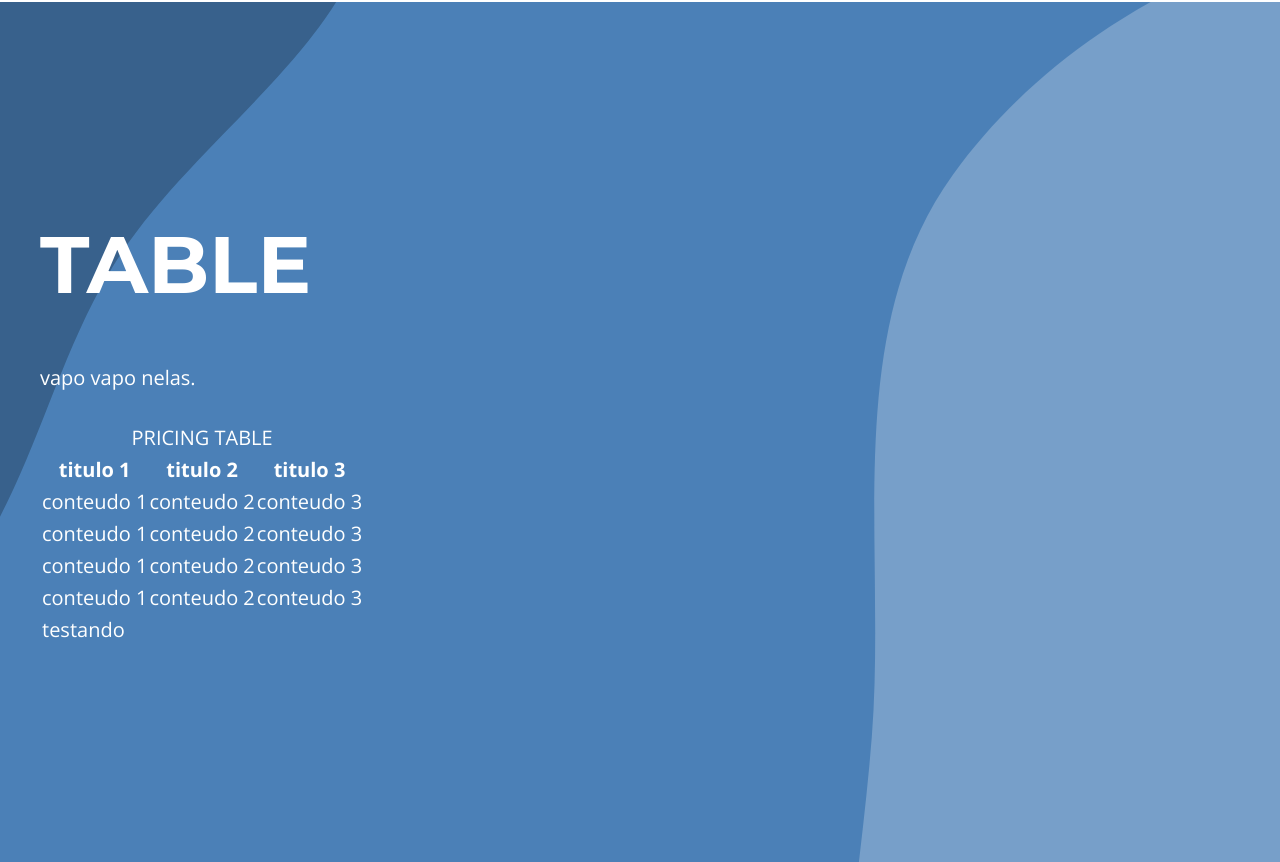
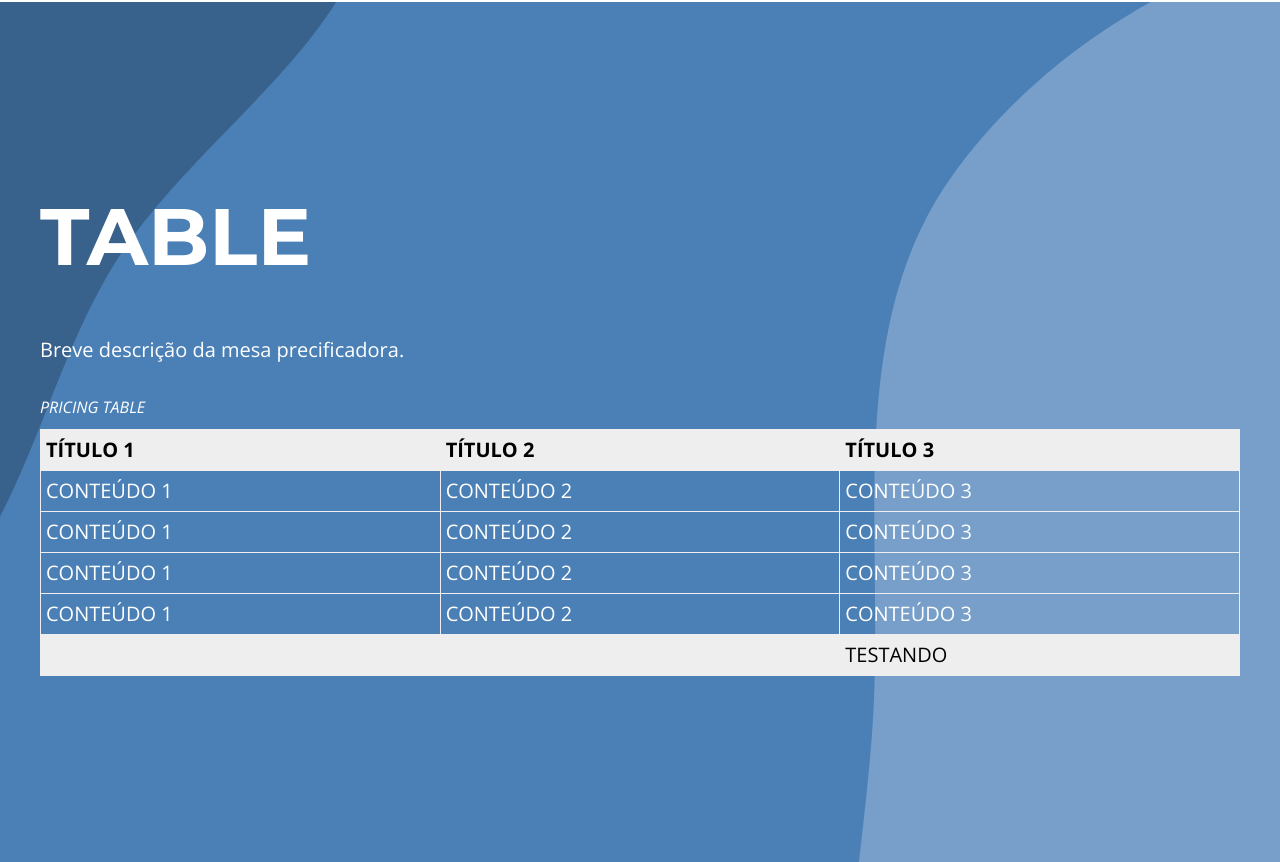
Before and after one commit to eusancler/-anding-page, a plain HTML site: page index.html in a window 1280 px wide. Shown: the part 3777-4639 px from the top of the page. Drawn offline with nearby package versions, Linux system fonts and the light colour scheme.

Commit message:
dezessete do dois

```diff
--- a/assets/css/elements.css
+++ b/assets/css/elements.css
@@ -42,3 +42,26 @@ a {
 p{
     margin-bottom: 3rem;
 }
+.responsive-table{
+    overflow-y: auto;
+}
+table{
+    width: 100%;
+    border-collapse: collapse;
+
+}
+table caption{
+    font-style: italic;
+    font-size: 1.6rem;
+    text-align: left;
+    margin-bottom: 1rem;
+}
+table td, table th{
+    border: 0.1rem solid var(--light-gray-color);
+    text-align: left;
+    padding: 0.5rem;
+}
+tfoot td, table th{
+    background:var(--light-gray-color);
+    color: black;
+}
--- a/index.html
+++ b/index.html
@@ -84,7 +84,7 @@
                 <img src="https://source.unsplash.com/random/360x360?r=1" alt="">
             </div>
             <div class="gallery-img">
-                <img src="https://source.unsplash.com/random/360x360?r=2" alt="">
+                <img src="https://source.unsplash.com/random/360x360?r=8" alt="">
             </div>
             <div class="gallery-img">
                 <img src="https://source.unsplash.com/random/360x360?r=3" alt="">
@@ -105,42 +105,50 @@
         <div class="main-content top3-content">
         <div class="intro-text-content">
         <h2> TABLE</h2>
-        <p>vapo vapo nelas.</p>
+        <p>Breve descrição da mesa precificadora.</p>
         <div class="responsive-table">
         <table>
+            <!--
+                Table
+                    th ==  table heading
+                        tr == table row
+                        td == table data
+            -->
             <caption>PRICING TABLE</caption>
             <thead>
                 <tr>
-                    <th>titulo 1</th>
-                    <th>titulo 2</th>
-                    <th>titulo 3</th>
+                    <th>TÍTULO 1</th>
+                    <th>TÍTULO 2</th>
+                    <th>TÍTULO 3</th>
                 </tr>
             </thead>
             <tbody>
                 <tr>
-                    <td>conteudo 1</td>
-                    <td>conteudo 2</td>
-                    <td>conteudo 3</td>
+                    <td>CONTEÚDO 1</td>
+                    <td>CONTEÚDO 2</td>
+                    <td>CONTEÚDO 3</td>
                 </tr>
                 <tr>
-                    <td>conteudo 1</td>
-                    <td>conteudo 2</td>
-                    <td>conteudo 3</td>
+                    <td>CONTEÚDO 1</td>
+                    <td>CONTEÚDO 2</td>
+                    <td>CONTEÚDO 3</td>
                 </tr>
                 <tr>
-                    <td>conteudo 1</td>
-                    <td>conteudo 2</td>
-                    <td>conteudo 3</td>
+                    <td>CONTEÚDO 1</td>
+                    <td>CONTEÚDO 2</td>
+                    <td>CONTEÚDO 3</td>
                 </tr>
                 <tr>
-                    <td>conteudo 1</td>
-                    <td>conteudo 2</td>
-                    <td>conteudo 3</td>
+                    <td>CONTEÚDO 1</td>
+                    <td>CONTEÚDO 2</td>
+                    <td>CONTEÚDO 3</td>
                 </tr>
             </tbody>
             <tfoot>
                 <tr>
-                    <td colspan="3">testando</td>
+                    <td></td>
+                    <td></td>
+                    <td>TESTANDO</td>
                 </tr>
             </tfoot>
         </table>
```
